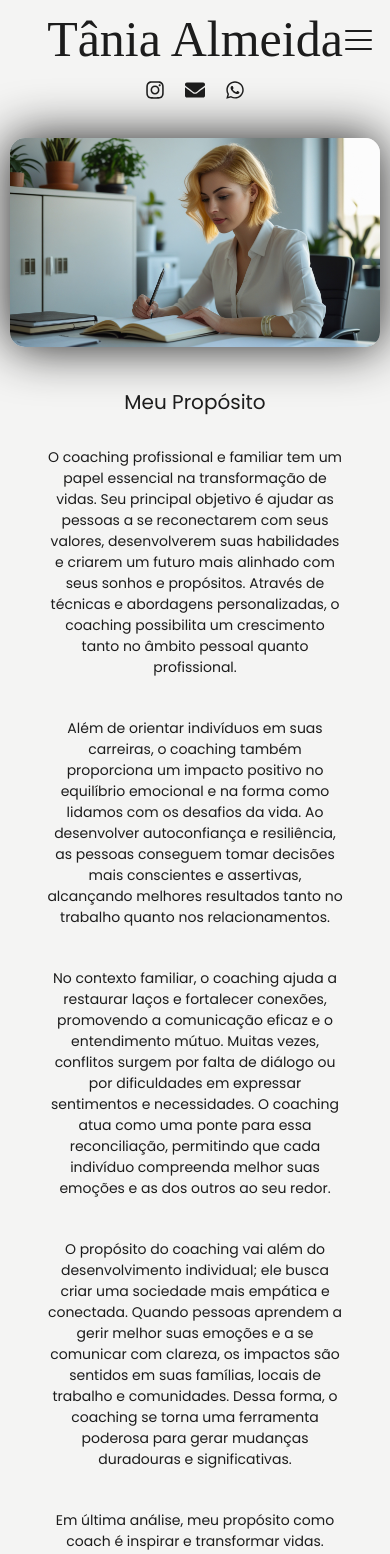
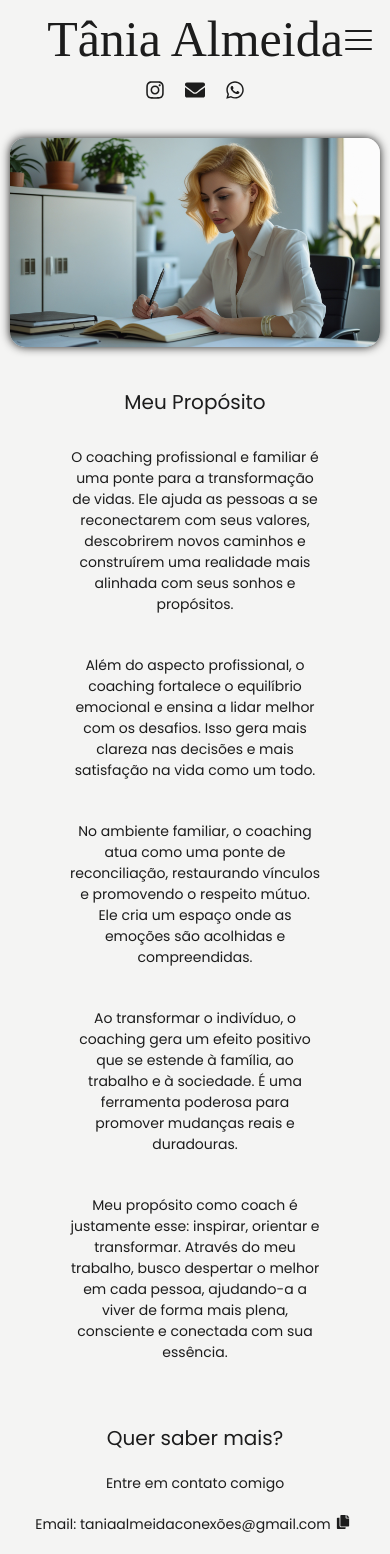
Before and after one commit to MarioCarlaibe/tania-almeida-coach, a React (Vite) app: page /purpose in a window 390 px wide. Shown: the top 1554 px of the page. Built offline with nearby package versions, Linux system fonts and the light colour scheme; a web font is replaced by a local one.

Commit message:
ajuste final nas abas restantes e ajuste no responsivo

```diff
--- a/src/components/purpose-text/index.tsx
+++ b/src/components/purpose-text/index.tsx
@@ -12,48 +12,19 @@ export const PurposeSection = () => {
             <h2>Meu Propósito</h2>
             <section>
               <p>
-                O coaching profissional e familiar tem um papel essencial na
-                transformação de vidas. Seu principal objetivo é ajudar as
-                pessoas a se reconectarem com seus valores, desenvolverem suas
-                habilidades e criarem um futuro mais alinhado com seus sonhos e
-                propósitos. Através de técnicas e abordagens personalizadas, o
-                coaching possibilita um crescimento tanto no âmbito pessoal
-                quanto profissional.
+              O coaching profissional e familiar é uma ponte para a transformação de vidas. Ele ajuda as pessoas a se reconectarem com seus valores, descobrirem novos caminhos e construírem uma realidade mais alinhada com seus sonhos e propósitos.
               </p>
               <p>
-                Além de orientar indivíduos em suas carreiras, o coaching também
-                proporciona um impacto positivo no equilíbrio emocional e na
-                forma como lidamos com os desafios da vida. Ao desenvolver
-                autoconfiança e resiliência, as pessoas conseguem tomar decisões
-                mais conscientes e assertivas, alcançando melhores resultados
-                tanto no trabalho quanto nos relacionamentos.
+              Além do aspecto profissional, o coaching fortalece o equilíbrio emocional e ensina a lidar melhor com os desafios. Isso gera mais clareza nas decisões e mais satisfação na vida como um todo.
               </p>
               <p>
-                No contexto familiar, o coaching ajuda a restaurar laços e
-                fortalecer conexões, promovendo a comunicação eficaz e o
-                entendimento mútuo. Muitas vezes, conflitos surgem por falta de
-                diálogo ou por dificuldades em expressar sentimentos e
-                necessidades. O coaching atua como uma ponte para essa
-                reconciliação, permitindo que cada indivíduo compreenda melhor
-                suas emoções e as dos outros ao seu redor.
+              No ambiente familiar, o coaching atua como uma ponte de reconciliação, restaurando vínculos e promovendo o respeito mútuo. Ele cria um espaço onde as emoções são acolhidas e compreendidas.
               </p>
               <p>
-                O propósito do coaching vai além do desenvolvimento individual;
-                ele busca criar uma sociedade mais empática e conectada. Quando
-                pessoas aprendem a gerir melhor suas emoções e a se comunicar
-                com clareza, os impactos são sentidos em suas famílias, locais
-                de trabalho e comunidades. Dessa forma, o coaching se torna uma
-                ferramenta poderosa para gerar mudanças duradouras e
-                significativas.
+              Ao transformar o indivíduo, o coaching gera um efeito positivo que se estende à família, ao trabalho e à sociedade. É uma ferramenta poderosa para promover mudanças reais e duradouras.
               </p>
               <p>
-                Em última análise, meu propósito como coach é inspirar e
-                transformar vidas. Através do meu trabalho, busco oferecer
-                suporte, orientação e motivação para que cada pessoa alcance seu
-                máximo potencial e viva uma vida mais plena e realizada. O
-                coaching é um caminho para a evolução contínua, e tenho o
-                privilégio de trilhar essa jornada ao lado daqueles que desejam
-                crescer e se fortalecer.
+              Meu propósito como coach é justamente esse: inspirar, orientar e transformar. Através do meu trabalho, busco despertar o melhor em cada pessoa, ajudando-a a viver de forma mais plena, consciente e conectada com sua essência.
               </p>
             </section>
           </div>
@@ -66,15 +37,15 @@ const Section = styled.section`
   display: flex;
   flex-direction: column;
   align-items: center;
-  padding: 70px 0 0;
+  padding: 50px 0 0;
   & img {
-    width: 1280px;
+    width: 1150px;
     border-radius: 15px;
-    box-shadow: 0 0 50px ${({ theme }) => theme.colors.color};
+    box-shadow: 0 0 10px ${({ theme }) => theme.colors.color};
   }
   & div {
     display: flex;
-    padding: 40px;
+    padding: 20px 0 10px;
     flex-direction: column;
     gap: 30px;
     & h2 {
@@ -82,12 +53,12 @@ const Section = styled.section`
     }
     & section {
       display: flex;
-      max-width: 1280px;
+      max-width: 1000px;
       gap: 40px;
       flex-wrap: wrap;
       justify-content: center;
       & p {
-        width: 300px;
+        width: 250px;
         text-align: center;
       }
     }
--- a/src/components/testimony-section/index.tsx
+++ b/src/components/testimony-section/index.tsx
@@ -122,7 +122,7 @@ const Article = styled.article`
   & div {
     background-color: ${({ theme }) => theme.colors.bgInvert};
     color: ${({ theme }) => theme.colors.colorInvert};
-    box-shadow: 0 0 50px ${({ theme }) => theme.colors.color};
+    box-shadow: 0 0 10px ${({ theme }) => theme.colors.color};
     border-radius: 15px;
     display: flex;
     align-items: center;
```
